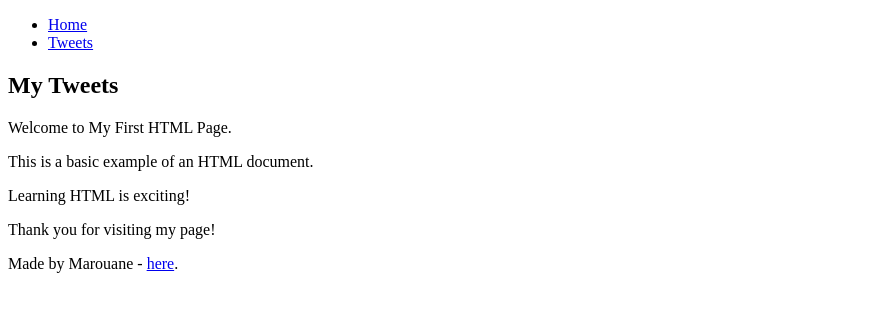
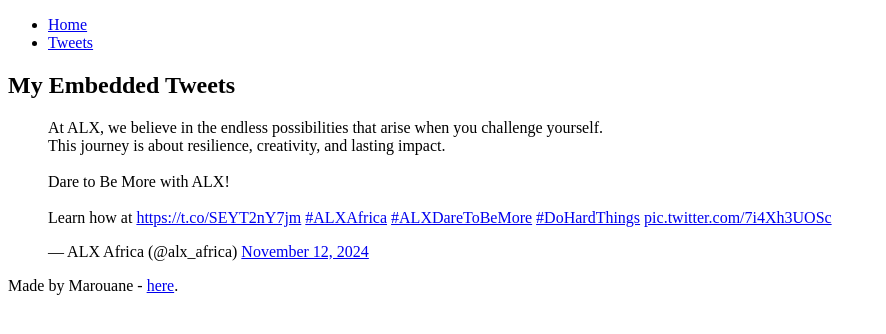
Before and after one commit to Marioooxi/My_First_Portfolio, a plain HTML site: page html_basic/tweets.html in a window 1280 px wide. Shown: the whole page, without its empty margins (0-886 px from the left). Drawn offline with Linux system fonts and the light colour scheme.

Commit message:
Add consistent structure for index.html and tweets.html

```diff
--- a/html_basic/tweets.html
+++ b/html_basic/tweets.html
@@ -3,7 +3,7 @@
 <head>
     <meta charset="UTF-8">
     <meta name="viewport" content="width=device-width, initial-scale=1.0">
-    <title>Tweets</title>
+    <title>Tweets Page</title>
 </head>
 <body>
     <header>
@@ -14,14 +14,11 @@
     </header>
     <main>
         <article>
-            <h1>My Tweets</h1>
-            <p>Welcome to My First HTML Page.</p>
-            <p>This is a basic example of an HTML document.</p>
-            <p>Learning HTML is exciting!</p>
-            <p>Thank you for visiting my page!</p>
+            <h2>My Embedded Tweets</h2>
+            <blockquote class="twitter-tweet"><p lang="en" dir="ltr">At ALX, we believe in the endless possibilities that arise when you challenge yourself. <br>This journey is about resilience, creativity, and lasting impact.<br><br>Dare to Be More with ALX!<br><br>Learn how at <a href="https://t.co/SEYT2nY7jm">https://t.co/SEYT2nY7jm</a> <a href="https://twitter.com/hashtag/ALXAfrica?src=hash&amp;ref_src=twsrc%5Etfw">#ALXAfrica</a> <a href="https://twitter.com/hashtag/ALXDareToBeMore?src=hash&amp;ref_src=twsrc%5Etfw">#ALXDareToBeMore</a> <a href="https://twitter.com/hashtag/DoHardThings?src=hash&amp;ref_src=twsrc%5Etfw">#DoHardThings</a> <a href="https://t.co/7i4Xh3UOSc">pic.twitter.com/7i4Xh3UOSc</a></p>&mdash; ALX Africa (@alx_africa) <a href="https://twitter.com/alx_africa/status/1856284541461135670?ref_src=twsrc%5Etfw">November 12, 2024</a></blockquote> <script async src="https://platform.twitter.com/widgets.js"></script>
         </article>
         <aside>
-
+            <p></p>
         </aside>
     </main>
     <footer>
```
Also changed, not shown: html_basic/index.html (+4 -3 lines).
